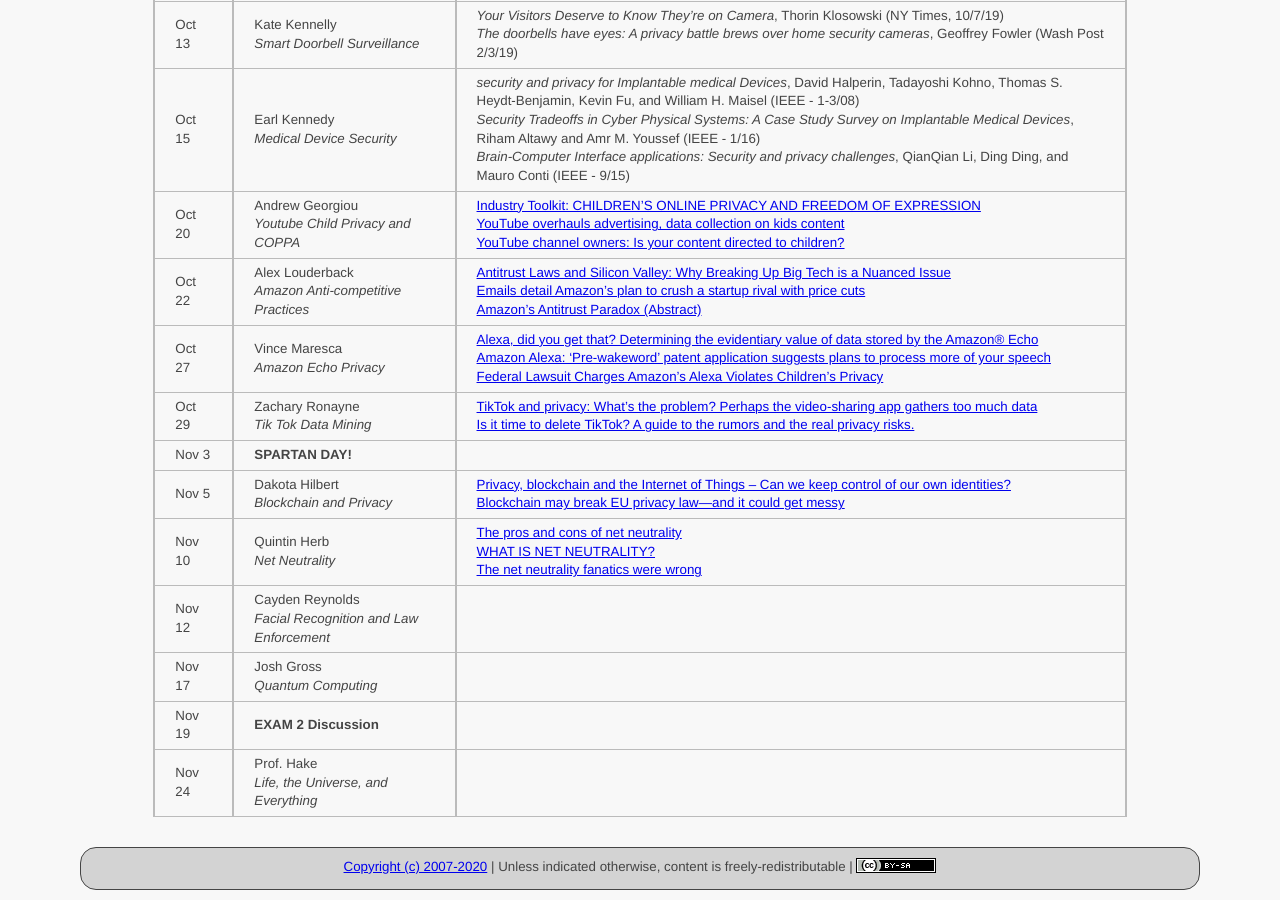
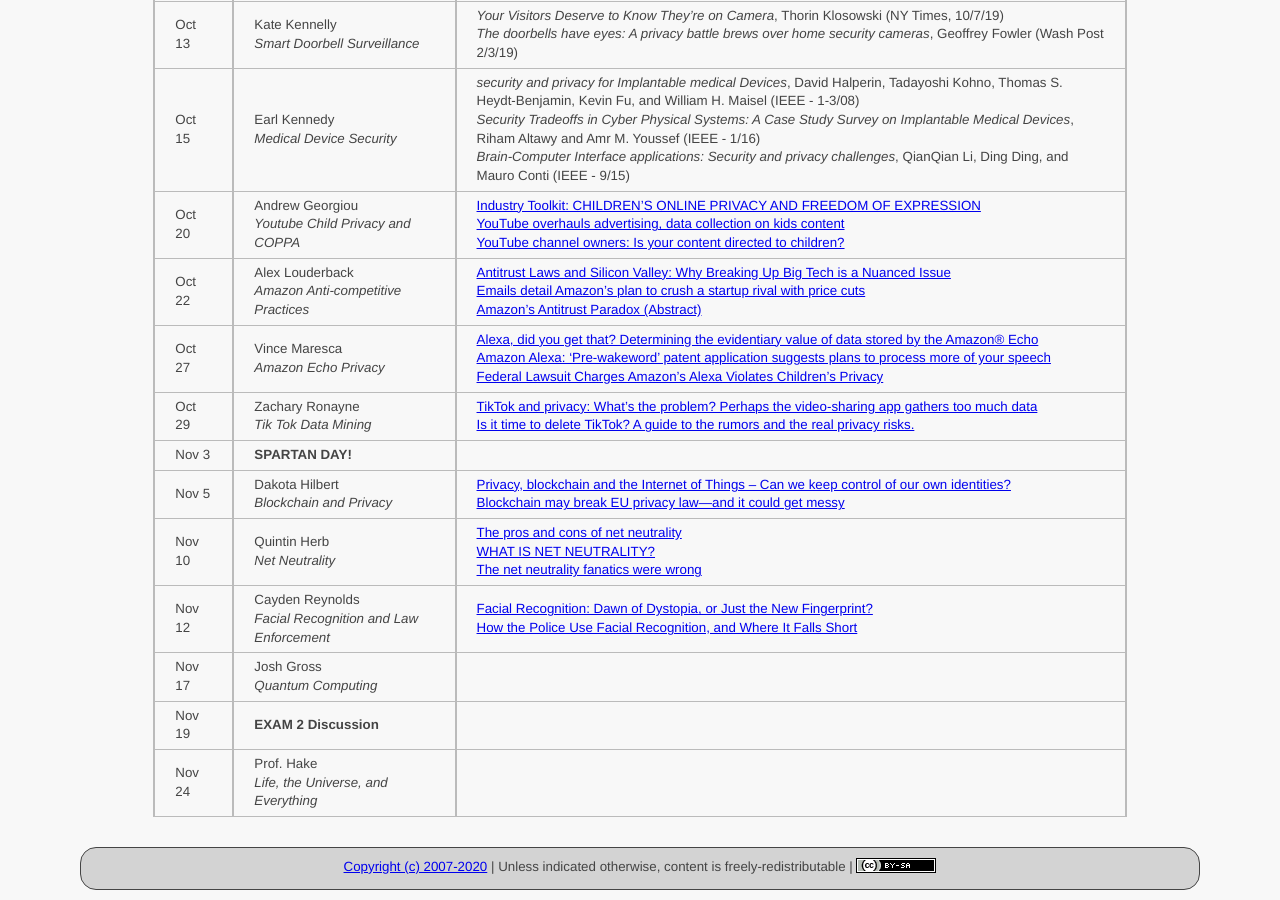
Before and after one commit to ycpcs/cs456-fall2020, a Jekyll site: the page built from schedule/index.md, in a window 1280 px wide and 900 px high, scrolled down 1179 px. Built offline with Jekyll 4.4.1, drawn with Linux system fonts in a browser that asks for light colours.

Commit message:
add Cayden’s articles
add Cayden’s articles

```diff
--- a/schedule/index.md
+++ b/schedule/index.md
@@ -37,7 +37,7 @@ All reading materials can be accessed via [Schmidt Library](http://library.ycp.e
 > Nov 3   | **SPARTAN DAY!** | |
 > Nov 5   | Dakota Hilbert <br> *Blockchain and Privacy* | [Privacy, blockchain and the Internet of Things – Can we keep control of our own identities?](https://unisa.edu.au/Media-Centre/Releases/2020/privacy-blockchain-and-the-internet-of-things--can-we-keep-control-of-our-own-identities/) <br /> [Blockchain may break EU privacy law—and it could get messy](https://modernconsensus.com/regulation/blockchain-may-break-eu-privacy-law-and-it-could-get-messy/)|
 > Nov 10  | Quintin Herb <br> *Net Neutrality* | [The pros and cons of net neutrality](https://www.itpro.co.uk/strategy/28115/the-pros-and-cons-of-net-neutrality) <br /> [WHAT IS NET NEUTRALITY?](https://www.aclu.org/issues/free-speech/internet-speech/what-net-neutrality) <br /> [The net neutrality fanatics were wrong](https://financialpost.com/opinion/the-net-neutrality-fanatics-were-wrong) |
-> Nov 12  | Cayden Reynolds <br> *Facial Recognition and Law Enforcement* | |
+> Nov 12  | Cayden Reynolds <br> *Facial Recognition and Law Enforcement* | [Facial Recognition: Dawn of Dystopia, or Just the New Fingerprint?](https://www.nytimes.com/2019/05/18/us/facial-recognition-police.html) <br /> [How the Police Use Facial Recognition, and Where It Falls Short](https://www.nytimes.com/2020/01/12/technology/facial-recognition-police.html) |
 > Nov 17  | Josh Gross <br> *Quantum Computing* | |
 > Nov 19  | **EXAM 2 Discussion** | |
 > Nov 24  | Prof. Hake <br /> *Life, the Universe, and Everything* | |
```
